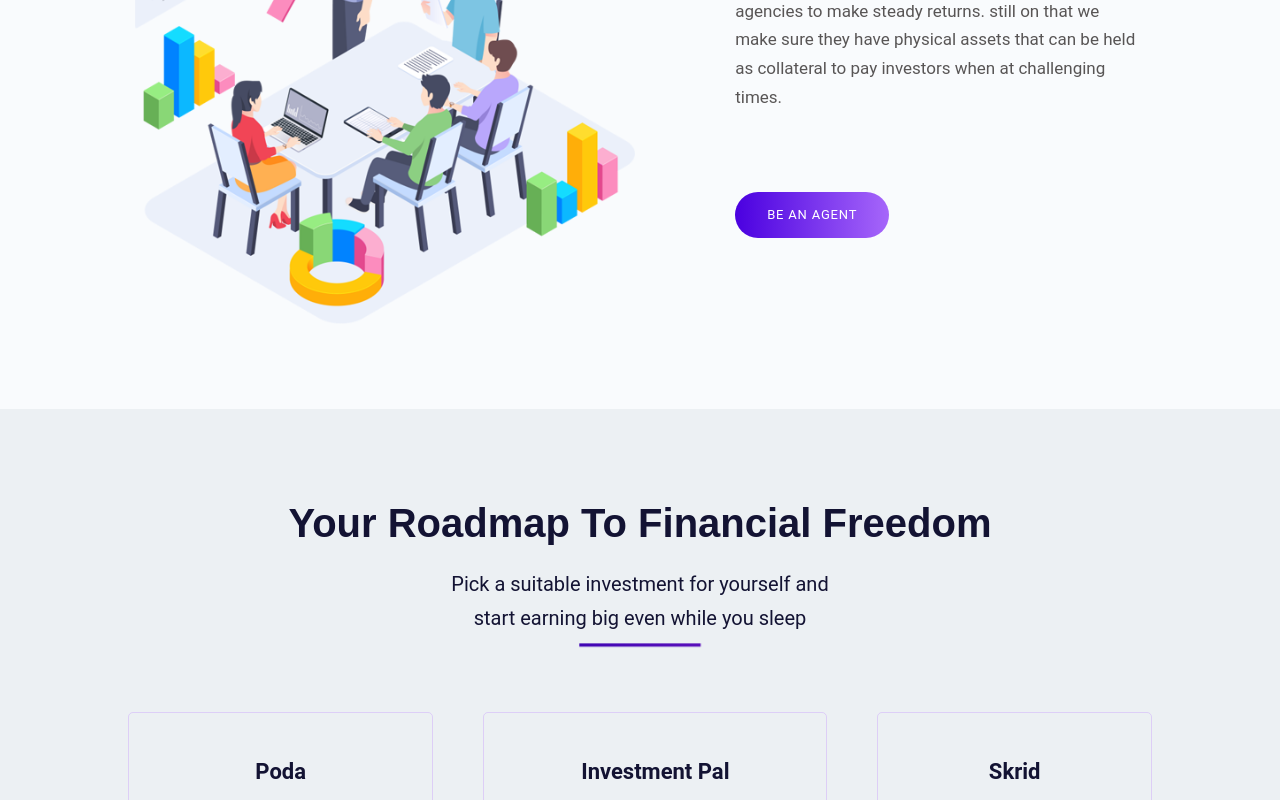
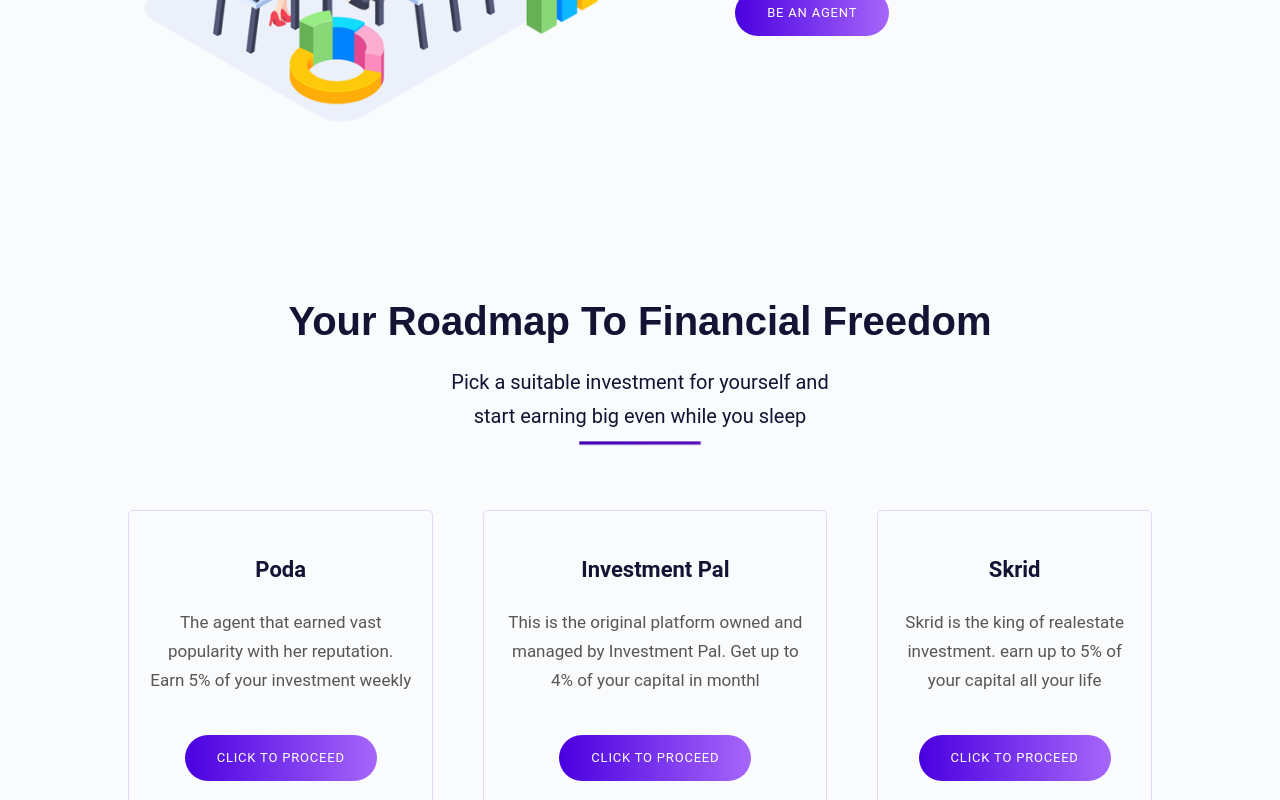
Before and after one commit to ChrisNze/ChrisNze, a React (Create React App) app: page / in a window 1280 px wide. Shown: the part 2000-2800 px from the top of the page. Built offline with nearby package versions, Linux system fonts and the light colour scheme.

Commit message:
modified

```diff
--- a/src/Static/Css/App.css
+++ b/src/Static/Css/App.css
@@ -11,9 +11,11 @@ html {
 body {
 	font-family: "Roboto", sans-serif;
 	line-height: 1.7;
+	background-color: rgb(249, 251, 253);
 	box-sizing: border-box;
 	color: rgb(88, 85, 85);
 	width: 100%;
+	height: 100vh;
 }
 
 .App {
@@ -190,7 +192,7 @@ a:hover {
 		width: 90%;
 	}
 }
-@media only all and (max-width: 766px) {
+@media only all and (max-width: 768px) {
 	.container {
 		width: 100%;
 	}
--- a/src/Static/Css/home.module.css
+++ b/src/Static/Css/home.module.css
@@ -5,8 +5,9 @@
 	background-repeat: no-repeat;
 	background-size: cover;
 	width: 100%;
-	background-color: rgb(249, 251, 253);
-	height: 100vh;
+	/* background-color: rgb(249, 251, 253); */
+	/* height: 100%; */
+	/* min-height: 100%; */
 }
 
 .content_wrapper {
@@ -55,7 +56,7 @@
  Section 1 style */
 
 .main {
-	background-color: rgb(236, 240, 243);
+	/* background-color: rgb(236, 240, 243); */
 	padding: 8rem 0;
 }
 
@@ -114,7 +115,7 @@ Section 2 style */
 
 .section_advice {
 	padding: 8rem 0;
-	background-color: rgb(249, 251, 253);
+	/* background-color: rgb(249, 251, 253); */
 }
 
 .section_advice .bottom_div {
@@ -176,7 +177,7 @@ Section 4 style */
 
 .section_testimony {
 	padding: 8rem 0 25rem 0;
-	background-color: rgb(249, 251, 253);
+	/* background-color: rgb(249, 251, 253); */
 }
 
 .testimony_container {
@@ -194,7 +195,7 @@ Section 4 style */
 }
 
 .testimony_wrapper {
-	background-color: rgba(236, 240, 243, 0.4);
+	/* background-color: rgba(236, 240, 243, 0.4); */
 	border-radius: 6px;
 	transition: transform 0.6s;
 	box-shadow: -10px 8px 10px rgb(236, 240, 243);
@@ -284,7 +285,7 @@ Section 4 style */
 	}
 }
 
-@media only all and (max-width: 766px) {
+@media only all and (max-width: 768px) {
 	/* .header {
 		height: 100vh;
 	} */
```
